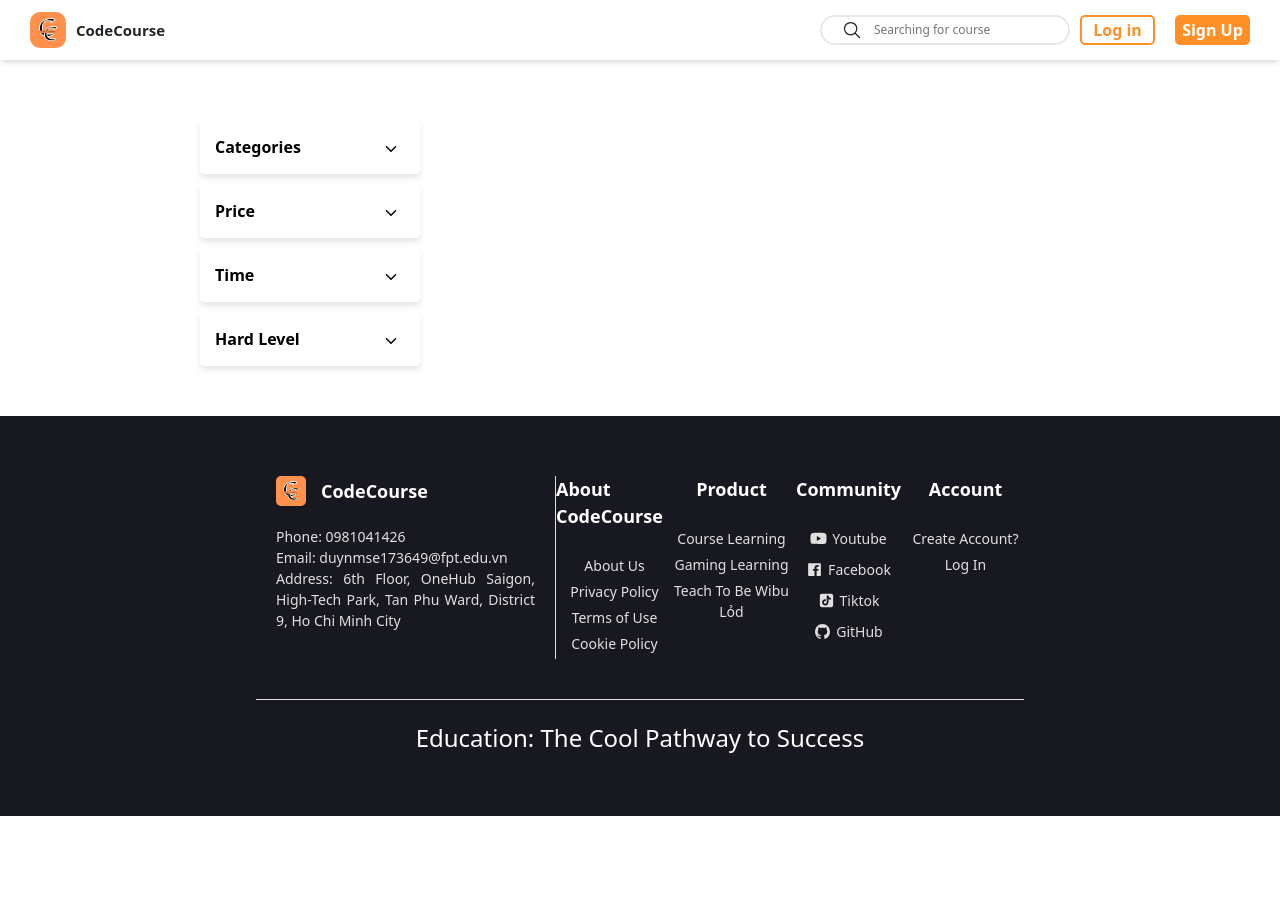
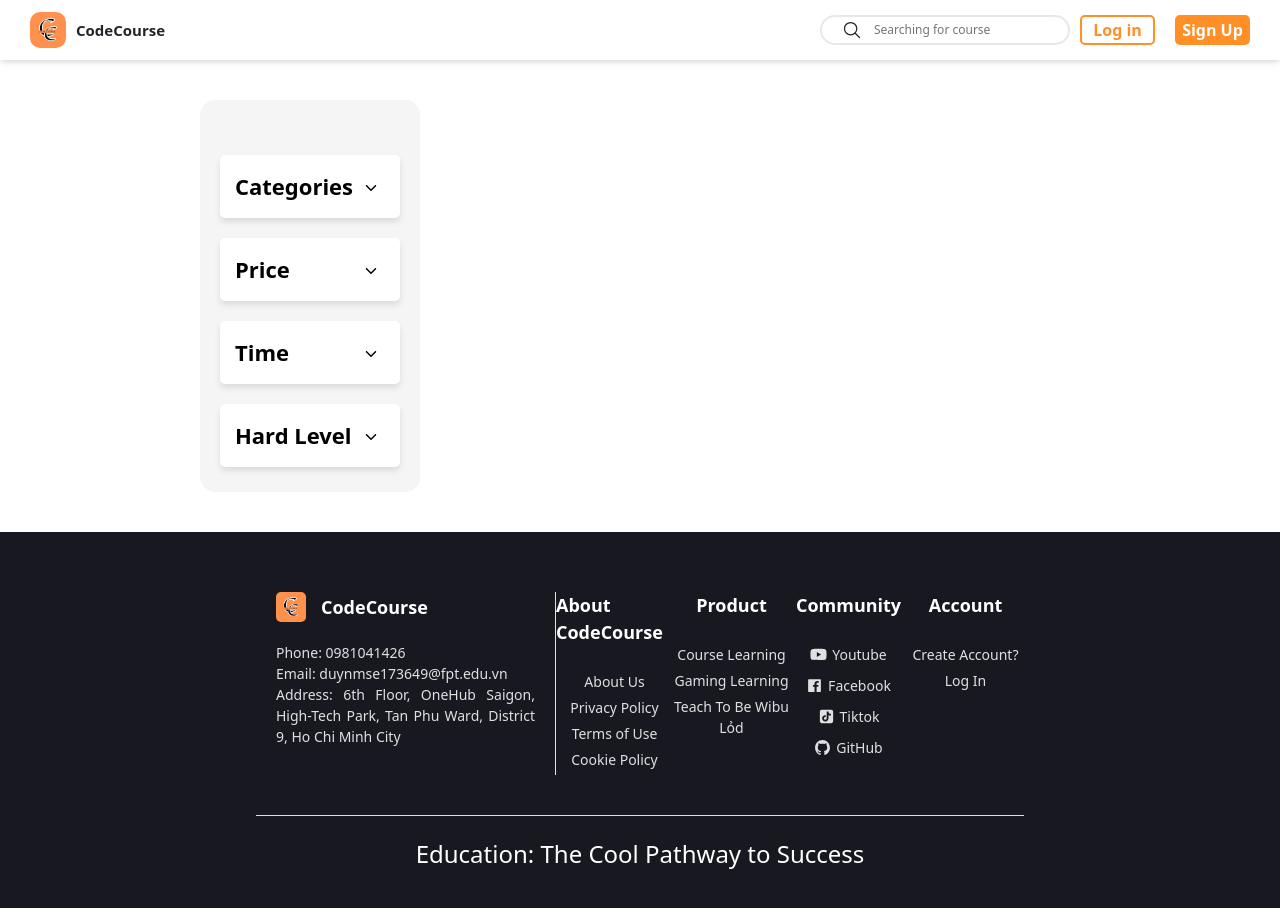
Before and after one commit to PhuongGhost1/Internship, a React (Vite) app in the folder FE/: page /search in a window 1280 px wide. Shown: the top 908 px of the page. Before the commit the page ends 816 px from the top, so only its background shows below. Built offline with nearby package versions, Linux system fonts and the light colour scheme.

Commit message:
update FilterBar

```diff
--- a/FE/package.json
+++ b/FE/package.json
@@ -15,12 +15,16 @@
     "@mui/joy": "^5.0.0-beta.36",
     "@mui/material": "^5.15.19",
     "@mui/x-date-pickers": "^7.7.0",
+    "@syncfusion/ej2-react-inputs": "^26.1.39",
     "bootstrap": "^5.3.3",
     "dayjs": "^1.11.11",
+    "multi-range-slider-react": "^2.0.7",
+    "rc-slider": "^10.6.2",
     "react": "^18.2.0",
     "react-bootstrap": "^2.10.3",
     "react-dom": "^18.2.0",
-    "react-icons": "^5.2.1"
+    "react-icons": "^5.2.1",
+    "react-slider": "^2.0.6"
   },
   "devDependencies": {
     "@types/react": "^18.2.66",
--- a/FE/src/components/User/Search/FilterBar/FilterBar.css
+++ b/FE/src/components/User/Search/FilterBar/FilterBar.css
@@ -1,13 +1,14 @@
-.filter-bar {
+#filter-bar {
     display: flex;
     flex-direction: column;
     gap: 10px;
     padding: 20px;
-    background-color: #ffffff;
+    background-color: #f5f5f5;
+    border-radius: 15px;
 }
 
 #filter-bar .filter-item {
-    margin: 10px 0;
+    margin: 5px 0;
     background-color: #ffffff;
     color: white;
     padding: 15px;
@@ -18,6 +19,7 @@
     box-shadow: 0px 4px 6px rgba(0, 0, 0, 0.1);
     transition: background-color 0.5s ease;
     color: black;
+    /* margin-left: 10px; */
 }
 
 #filter-bar .filter-item .filter-btn-container {
@@ -28,6 +30,7 @@
 
 #filter-bar .filter-item .filter-btn-container .filter-text {
     color: rgb(0, 0, 0);
+    font-size: 22px;
 }
 
 #filter-bar .filter-item .filter-btn-container button {
@@ -84,20 +87,25 @@
 #filter-bar .filter-item .sub-options li label {
     display: flex;
     align-items: center;
+    font-size: 18px;
 }
 
 #filter-bar .filter-item .sub-options li label input[type="checkbox"] {
     margin-right: 5px;
 }
 
-.selected-filters {
+#filter-bar .filter-item .sub-options li label input[type="radio"] {
+    margin-right: 5px;
+}
+
+#filter-bar .selected-filters {
     display: flex;
     flex-wrap: wrap;
     gap: 10px;
     margin-bottom: 20px;
 }
 
-.selected-filter {
+#filter-bar .selected-filter {
     background-color: rgb(255 143 38);
     padding: 5px 10px;
     border-radius: 15px;
@@ -106,9 +114,11 @@
     gap: 5px;
     color: #ffffff;
     font-weight: 600;
+    font-size: 13px;
+    margin: 0 5px;
 }
 
-.selected-filter button {
+#filter-bar .selected-filter button {
     background: none;
     border: none;
     cursor: pointer;
@@ -119,3 +129,68 @@
     right: 0;
 
 }
+
+#filter-bar .price-display {
+    display: flex;
+    align-items: center;
+}
+
+#filter-bar .price-display .price-min {
+    display: flex;
+    flex: 1;
+    align-items: center;
+}
+
+#filter-bar .price-display .price-max {
+    flex: 1;
+    display: flex;
+    justify-content: flex-end;
+    align-items: center;
+}
+
+#filter-bar .price-display .price-name #filter-bar .price-display .price-value {
+    margin: 0;
+    font-size: 16px;
+}
+
+#filter-bar .price-display .price-value {
+    width: 60px;
+    text-align: center;
+    padding: 2px 0;
+    background-color: #ffffff;
+    border-image: linear-gradient(-45deg, #3498db, #e67e22) 1;
+    overflow: hidden;
+    border-width: 2px;
+    border-style: solid;
+    border-radius: 8px;
+    font-weight: normal;
+    font-style: normal;
+}
+
+
+.multi-range-slider {
+    margin: 0px 10px;
+}
+
+.multi-range-slider .bar-inner {
+    background-color: #ff8f26 !important;
+    border: none !important;
+    box-shadow: none !important;
+}
+
+.multi-range-slider .thumb-left::before,
+.multi-range-slider .thumb-right::before {
+    position: absolute;
+    border-radius: 50% !important;
+    background-color: #ffffff !important;
+    margin: -8px -12px !important;
+    cursor: pointer !important;
+    box-shadow: none !important;
+}
+
+.multi-range-slider .thumb-left,
+.multi-range-slider .thumb-right {
+    display: flex;
+    align-items: center;
+    justify-content: center;
+}
--- a/FE/src/components/User/Search/FilterBar/FilterBar.jsx
+++ b/FE/src/components/User/Search/FilterBar/FilterBar.jsx
@@ -1,6 +1,7 @@
 import React, { useState } from "react";
 import './FilterBar.css';
 import { IoIosArrowDown } from "react-icons/io";
+import MultiRangeSlider from "multi-range-slider-react";
 
 export default function FilterBar() {
     const categoriesData = [
@@ -9,9 +10,8 @@ export default function FilterBar() {
     ];
 
     const priceData = [
-        { id: 1, name: "Low" },
-        { id: 2, name: "Medium" },
-        { id: 3, name: "High" }
+        { id: 1, name: "Free" },
+        { id: 2, name: "Paid" }
     ];
 
     const timeData = [
@@ -29,10 +29,11 @@ export default function FilterBar() {
     const [openSection, setOpenSection] = useState(null);
     const [selectedFilters, setSelectedFilters] = useState({
         categories: [],
-        price: [],
         time: [],
         hardLevel: []
     });
+    const [priceFilter, setPriceFilter] = useState(null);
+    const [priceRange, setPriceRange] = useState({ min: 1, max: 200 });
 
     const toggleSection = (section) => {
         setOpenSection(openSection === section ? null : section);
@@ -55,13 +56,26 @@ export default function FilterBar() {
         });
     };
 
+    const handlePriceChange = (value) => {
+        setPriceFilter(priceFilter === value ? null : value);
+    };
+
     const renderSelectedFilters = () => {
-        return Object.keys(selectedFilters).map(section => (
-            selectedFilters[section].map(filter => (
-                <div key={`${section}-${filter}`} className="selected-filter">
-                    {filter} <button onClick={() => handleCheckboxChange(section, filter)}>x</button>
-                </div>
-            ))
+        const filters = [
+            ...Object.keys(selectedFilters).flatMap(section =>
+                selectedFilters[section].map(filter => ({ section, filter }))
+            ),
+            ...(priceFilter ? [{
+                section: 'price',
+                filter: priceFilter === 'Free' ? 'Free' : `Paid: $${priceRange.min} - $${priceRange.max}`
+            }] : [])
+        ];
+
+        return filters.map(({ section, filter }) => (
+            <div key={`${section}-${filter}`} className="selected-filter">
+                {filter}
+                <button onClick={() => section === 'price' ? handlePriceChange(null) : handleCheckboxChange(section, filter)}>x</button>
+            </div>
         ));
     };
 
@@ -74,8 +88,27 @@ export default function FilterBar() {
                             <input
                                 type="checkbox"
                                 value={item.name}
-                                checked={selectedFilters[section].includes(item.name)}
+                                checked={selectedFilters[section]?.includes(item.name)}
                                 onChange={() => handleCheckboxChange(section, item.name)}
+                            /> {item.name}
+                        </label>
+                    </li>
+                ))}
+            </ul>
+        );
+    };
+
+    const renderPriceOptions = () => {
+        return (
+            <ul className="sub-options">
+                {priceData.map(item => (
+                    <li key={item.id}>
+                        <label>
+                            <input
+                                type="radio"
+                                value={item.name}
+                                checked={priceFilter === item.name}
+                                onChange={() => handlePriceChange(item.name)}
                             /> {item.name}
                         </label>
                     </li>
@@ -112,7 +145,34 @@ export default function FilterBar() {
                     </button>
                 </div>
                 <div className={`sub-options-container ${openSection === 'price' ? 'open' : ''}`}>
-                    {renderOptions(priceData, 'price')}
+                    {renderPriceOptions()}
+                    {priceFilter === "Paid" && (
+                        <>
+                            <MultiRangeSlider
+                                label={false}
+                                ruler={false}
+                                style={{ border: 'none', boxShadow: 'none' }}
+                                min={1}
+                                max={200}
+                                step={1}
+                                minValue={priceRange.min}
+                                maxValue={priceRange.max}
+                                onChange={(e) => setPriceRange({ min: e.minValue, max: e.maxValue })}
+                                data-min="1"
+                                data-max="200"
+                            />
+                            <div className="price-display">
+                                <div className="price-min">
+                                    <p className="price-name">Min:&ensp;</p>
+                                    <p className="price-value">{priceRange.min}&nbsp;$</p>
+                                </div>
+                                <div className="price-max">
+                                    <p className="price-name">Max:&ensp;</p>
+                                    <p className="price-value">{priceRange.max}&nbsp;$</p>
+                                </div>
+                            </div>
+                        </>
+                    )}
                 </div>
             </div>
 
```
Also changed, not shown: 1 other file (tests, documents, lock files or other folders).
